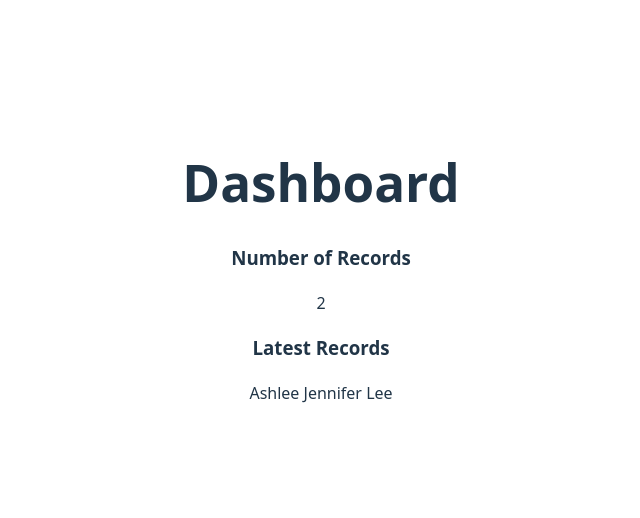
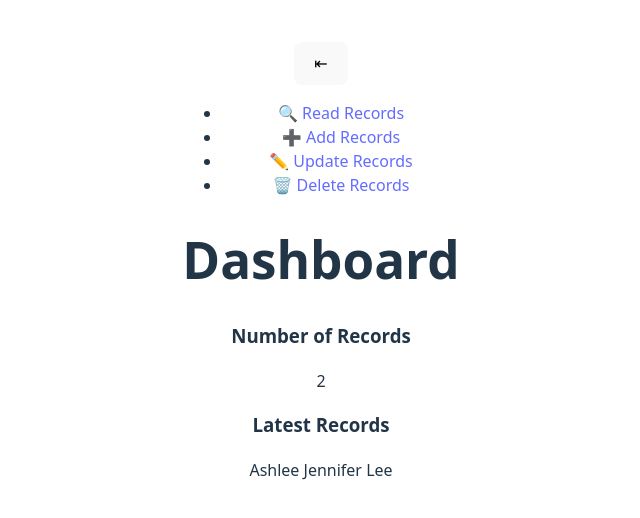
Before and after one commit to luizaki/apsi-badge-exam, a React (Vite) app: page /dashboard in a window 1280 px wide. Shown: the part 130-648 px from the top of the page, without its empty margins (319-959 px from the left). Built offline with nearby package versions, Linux system fonts and the light colour scheme.

Commit message:
feat: apply pagelayout to dashboard page

```diff
--- a/src/pages/Dashboard.jsx
+++ b/src/pages/Dashboard.jsx
@@ -1,10 +1,10 @@
 import { users } from '../userData.js';
+import PageLayout from '../components/PageLayout.jsx';
 
 function Dashboard() {
 
     return (
-        <div className='container'>
-           <h1>Dashboard</h1>
+        <PageLayout title='Dashboard'>
             <div className='numberRecordBox'>
                 <h3>Number of Records</h3>
                 <p>{users.length}</p>
@@ -13,7 +13,7 @@ function Dashboard() {
                 <h3>Latest Records</h3>
                 <p>{users.at(-1).name}</p>
             </div>
-        </div>
+        </PageLayout>
     );
 }
 
```
